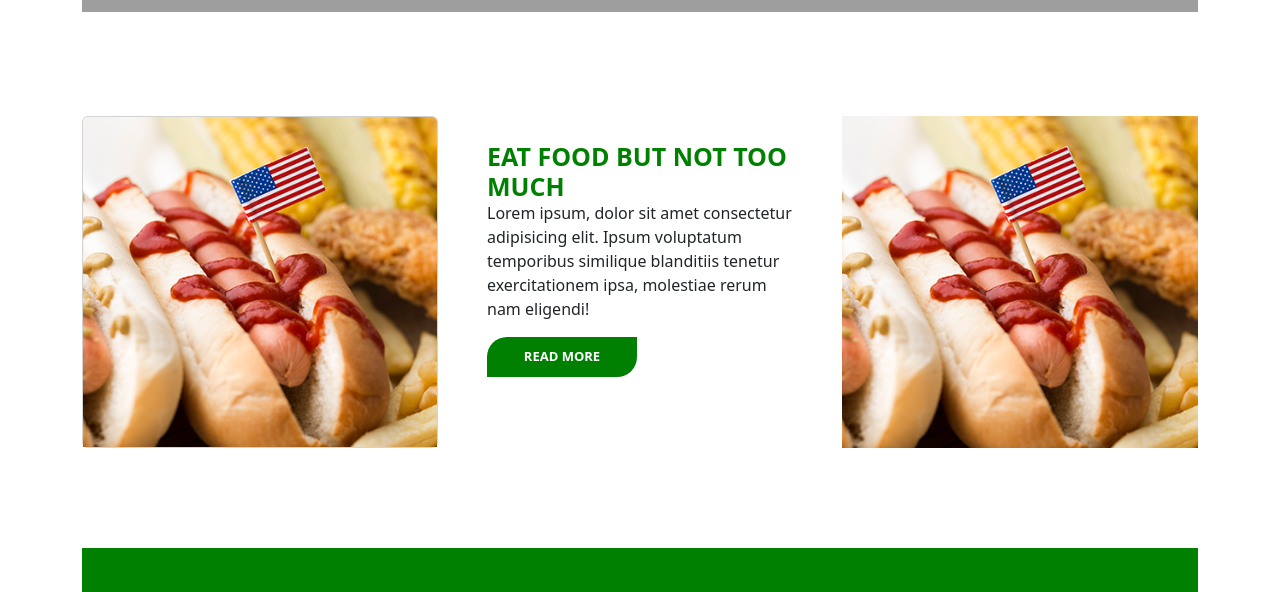
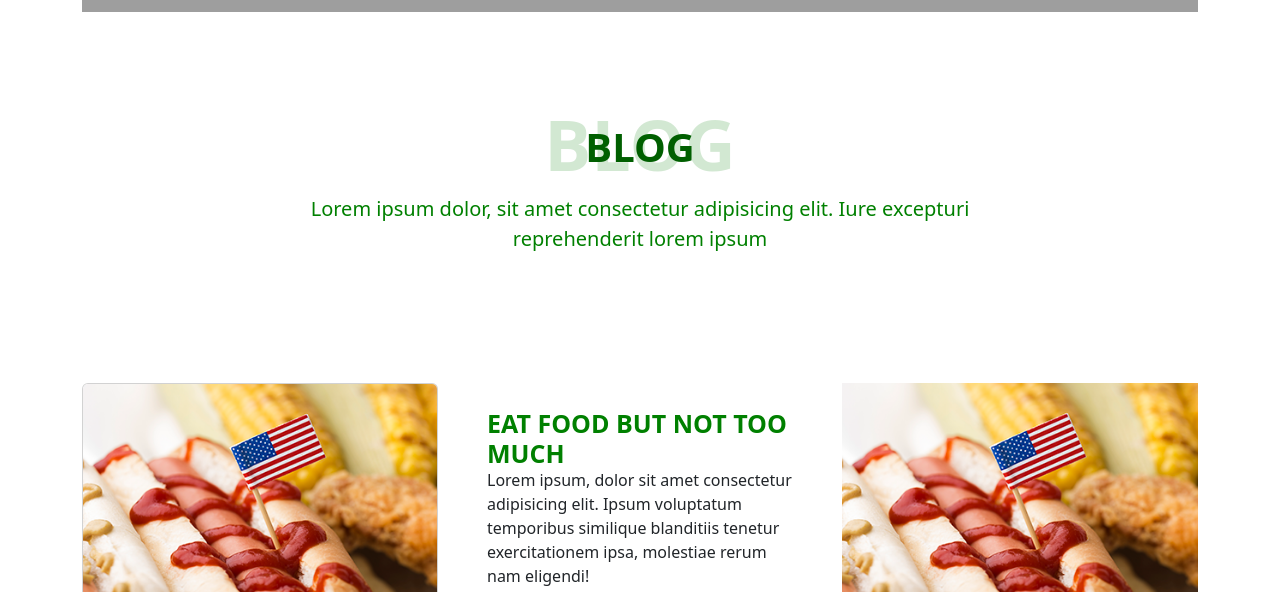
Before and after one commit to Future-Programmer-BD/food-style-site-1, a plain HTML site: page index.html in a window 1280 px wide. Shown: the part 3302-3894 px from the top of the page. Drawn offline with nearby package versions, Linux system fonts and the light colour scheme; grey boxes are pictures that could not be loaded.

Commit message:
update 1

```diff
--- a/css/style.css
+++ b/css/style.css
@@ -382,7 +382,7 @@
 }
 
 .page6c{
-    margin-top: 80px;
+    margin-top: 15px;
     margin-bottom: 80px;
 }
 
--- a/index.html
+++ b/index.html
@@ -239,6 +239,11 @@
                     </div>
                 </div>
 
+
+
+
+
+
                 <!-- page 5  -->
 
                 <div class="row  justify-content-end  page5c" >
@@ -254,6 +259,20 @@
 
             </div>
 
+            <div class="row paga2Con">
+                <div class="col-md-12  text-center ">
+                    <div class="parentT  ">
+                        <h1 class="text-uppercase text-center ">blog</h1>
+
+
+                        <p class="text-uppercase childT ">blog</p>
+
+                    </div>
+                    <p class="page2text">Lorem ipsum dolor, sit amet consectetur adipisicing elit. Iure excepturi<br>
+                        reprehenderit lorem ipsum </p>
+
+                    </div>
+                    </div>
 
             <!-- page six  -->
             <div class="row row-cols-1 row-cols-md-3 g-4 page6c justify-content-evenly d-flex ">
```
